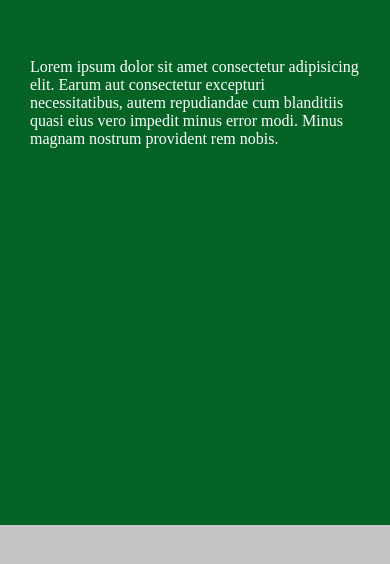
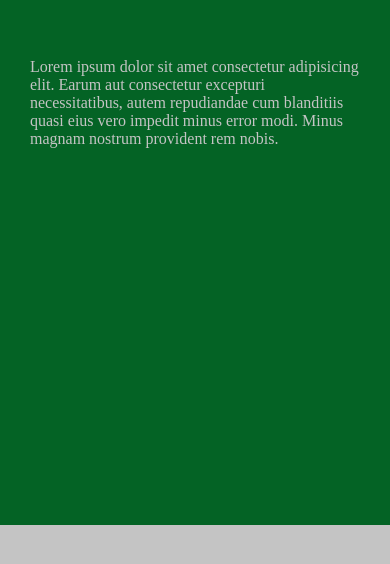
Before and after one commit to jennifer-pecky/css-media-query-example, a plain HTML site: page index.html in a window 390 px wide. Shown: the part 1181-1745 px from the top of the page. Drawn offline with Linux system fonts and the light colour scheme.

Commit message:
add media query example

```diff
--- a/style.css
+++ b/style.css
@@ -65,7 +65,7 @@
     }
 
     .about-text{
-        color: white;
+        color: #c4c4c4;
         font-size: 1rem;
     }
 
```
